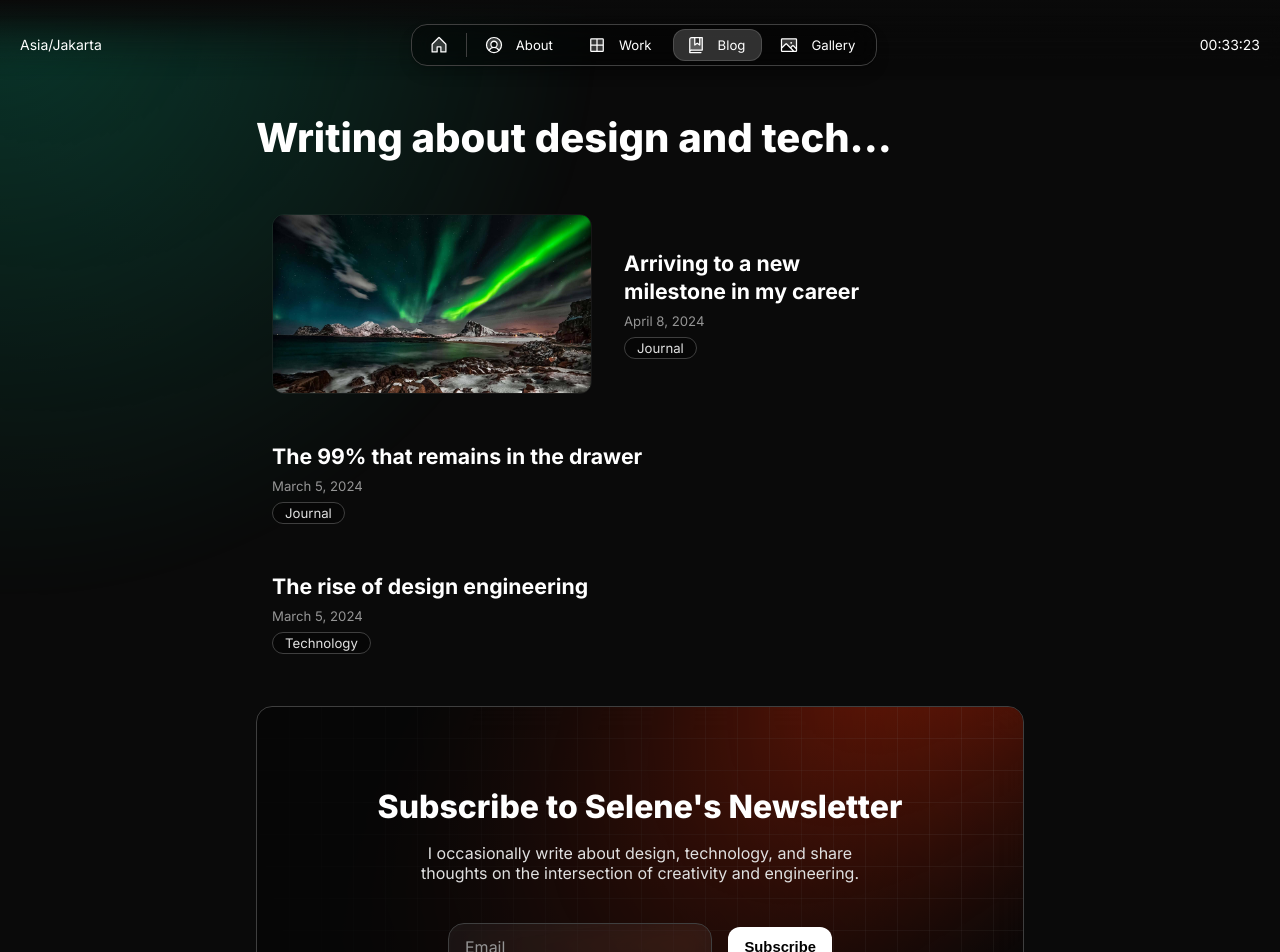
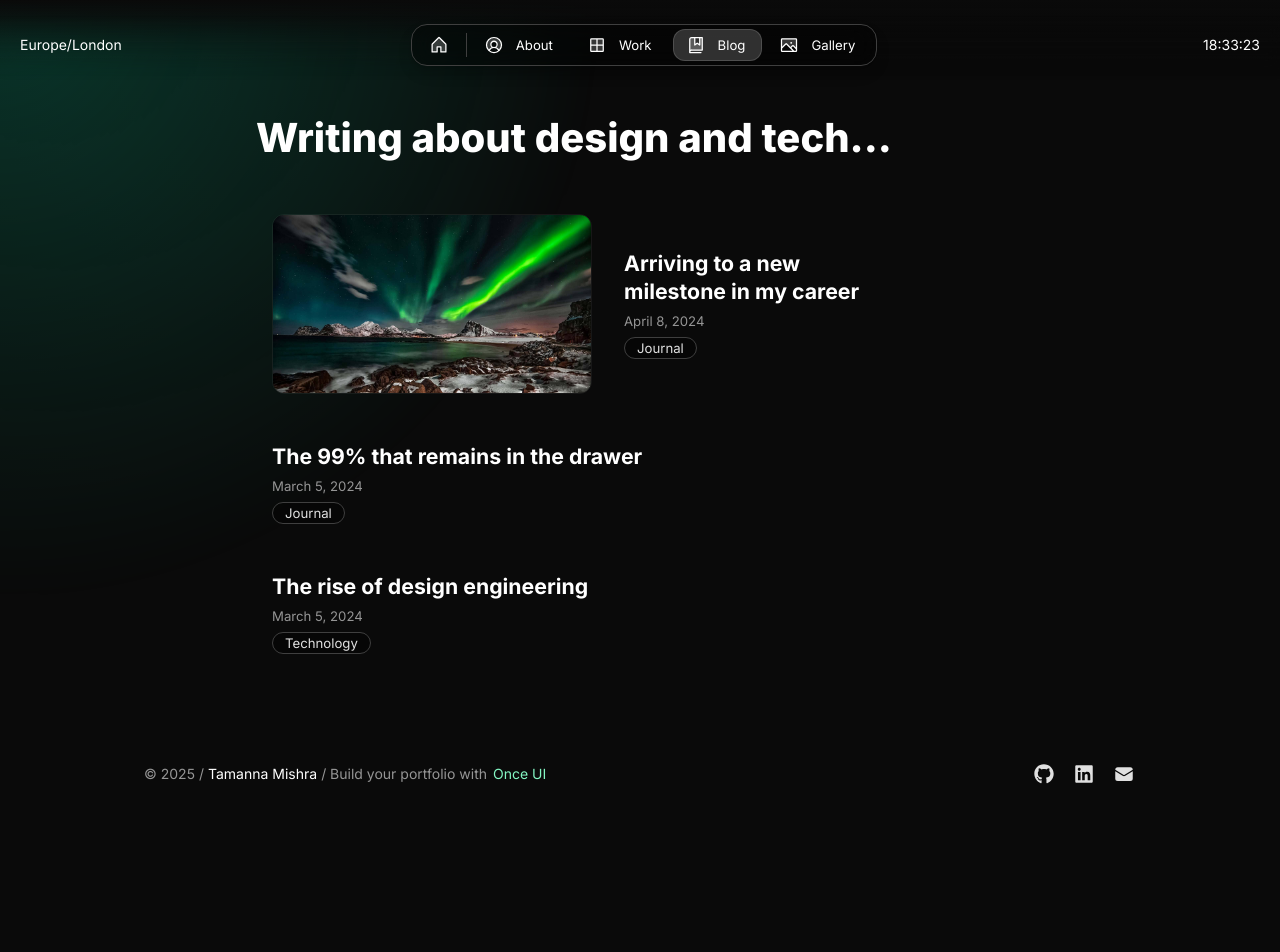
Before and after one commit to Tammy2004/tamanna-portfolio, a Next.js app: page /blog in a window 1280 px wide. Shown: the top 952 px of the page. After the commit the page ends 802 px from the top, so only its background shows below. Built offline with nearby package versions, Linux system fonts and the light colour scheme.

Commit message:
Changed name

```diff
--- a/src/app/blog/page.tsx
+++ b/src/app/blog/page.tsx
@@ -2,7 +2,7 @@ import { Column, Flex, Heading } from "@/once-ui/components";
 import { Mailchimp } from "@/components";
 import { Posts } from "@/components/blog/Posts";
 import { baseURL } from "@/app/resources";
-import { blog, person, newsletter } from "@/app/resources/content";
+import { blog, person } from "@/app/resources/content";
 
 export async function generateMetadata() {
   const title = blog.title;
@@ -65,7 +65,6 @@ export default function Blog() {
         <Posts range={[1, 3]} thumbnail />
         <Posts range={[4]} columns="2" />
       </Column>
-      {newsletter.display && <Mailchimp newsletter={newsletter} />}
     </Column>
   );
 }
--- a/src/app/page.tsx
+++ b/src/app/page.tsx
@@ -113,7 +113,7 @@ export default function Home() {
         </Flex>
       )}
       <Projects range={[2]} />
-      {newsletter.display && <Mailchimp newsletter={newsletter} />}
+      {/* {newsletter.display && <Mailchimp newsletter={newsletter} />} */}
     </Column>
   );
 }
--- a/src/app/resources/content.js
+++ b/src/app/resources/content.js
@@ -1,27 +1,27 @@
 import { InlineCode } from "@/once-ui/components";
 
 const person = {
-  firstName: "Selene",
-  lastName: "Yu",
+  firstName: "Tamanna",
+  lastName: "Mishra",
   get name() {
     return `${this.firstName} ${this.lastName}`;
   },
-  role: "Design Engineer",
+  role: "Machine Learning/Software Engineer",
   avatar: "/images/avatar.jpg",
-  location: "Asia/Jakarta", // Expecting the IANA time zone identifier, e.g., 'Europe/Vienna'
-  languages: ["English", "Bahasa"], // optional: Leave the array empty if you don't want to display languages
+  location: "Europe/London", // Expecting the IANA time zone identifier, e.g., 'Europe/Vienna'
+  languages: ["English", "Hindi", "Japanese"], // optional: Leave the array empty if you don't want to display languages
 };
 
-const newsletter = {
-  display: true,
-  title: <>Subscribe to {person.firstName}'s Newsletter</>,
-  description: (
-    <>
-      I occasionally write about design, technology, and share thoughts on the intersection of
-      creativity and engineering.
-    </>
-  ),
-};
+// const newsletter = {
+//   display: true,
+//   title: <>Subscribe to {person.firstName}'s Newsletter</>,
+//   description: (
+//     <>
+//       I occasionally write about design, technology, and share thoughts on the intersection of
+//       creativity and engineering.
+//     </>
+//   ),
+// };
 
 const social = [
   // Links are automatically displayed.
@@ -29,22 +29,17 @@ const social = [
   {
     name: "GitHub",
     icon: "github",
-    link: "https://github.com/once-ui-system/nextjs-starter",
+    link: "https://github.com/Tammy2004/",
   },
   {
     name: "LinkedIn",
     icon: "linkedin",
-    link: "https://www.linkedin.com/company/once-ui/",
-  },
-  {
-    name: "X",
-    icon: "x",
-    link: "",
+    link: "https://www.linkedin.com/in/tamanna-mishra/",
   },
   {
     name: "Email",
     icon: "email",
-    link: "mailto:example@gmail.com",
+    link: "mailto:mishratamanna3@gmail.com",
   },
 ];
 
@@ -52,11 +47,12 @@ const home = {
   label: "Home",
   title: `${person.name}'s Portfolio`,
   description: `Portfolio website showcasing my work as a ${person.role}`,
-  headline: <>Design engineer and builder</>,
+  headline: <>ML/Software Engineer</>,
   subline: (
     <>
-      I'm Selene, a design engineer at <InlineCode>FLY</InlineCode>, where I craft intuitive
-      <br /> user experiences. After hours, I build my own projects.
+      I'm Tamanna, a student at The University of Sheffield, where I'm studying
+      Computer Science (AI).<br /> I'm currently on placement with <InlineCode>AMRC </InlineCode>
+       as an Assistant Project Engineer.
     </>
   ),
 };
@@ -81,9 +77,10 @@ const about = {
     title: "Introduction",
     description: (
       <>
-        Selene is a Jakarta-based design engineer with a passion for transforming complex challenges
-        into simple, elegant design solutions. Her work spans digital interfaces, interactive
-        experiences, and the convergence of design and technology.
+        Tamanna is currently an Assistant Project Engineer at AMRC, where she is involved in
+        various projects related to machine learning and software development. She is also an undergraduate
+        student at The University of Sheffield, pursuing a degree in Computer Science with a focus on
+        artificial intelligence. Tamanna has a strong interest in the intersection of technology and healthcare.
       </>
     ),
   },
@@ -138,12 +135,8 @@ const about = {
     title: "Studies",
     institutions: [
       {
-        name: "University of Jakarta",
-        description: <>Studied software engineering.</>,
-      },
-      {
-        name: "Build the Future",
-        description: <>Studied online marketing and personal branding.</>,
+        name: "University of Sheffield",
+        description: <>Studied computer science.</>,
       },
     ],
   },
@@ -282,4 +275,4 @@ const gallery = {
   ],
 };
 
-export { person, social, newsletter, home, about, blog, work, gallery };
+export { person, social, home, about, blog, work, gallery };
--- a/src/app/resources/index.ts
+++ b/src/app/resources/index.ts
@@ -5,13 +5,11 @@ export {
   effects,
   style,
   display,
-  mailchimp,
   baseURL,
 } from "@/app/resources/config";
 export {
   person,
   social,
-  newsletter,
   home,
   about,
   blog,
```
Also changed, not shown: 1 other file (tests, documents, lock files or other folders).
